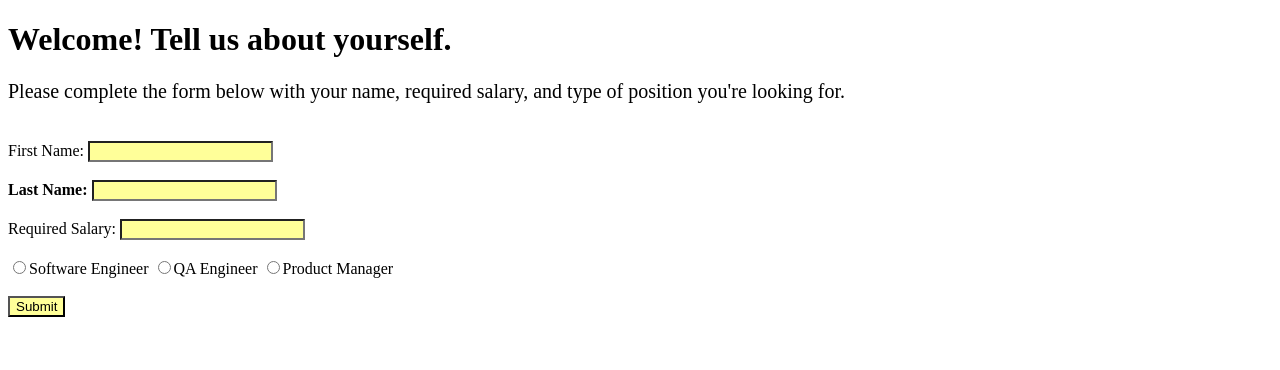
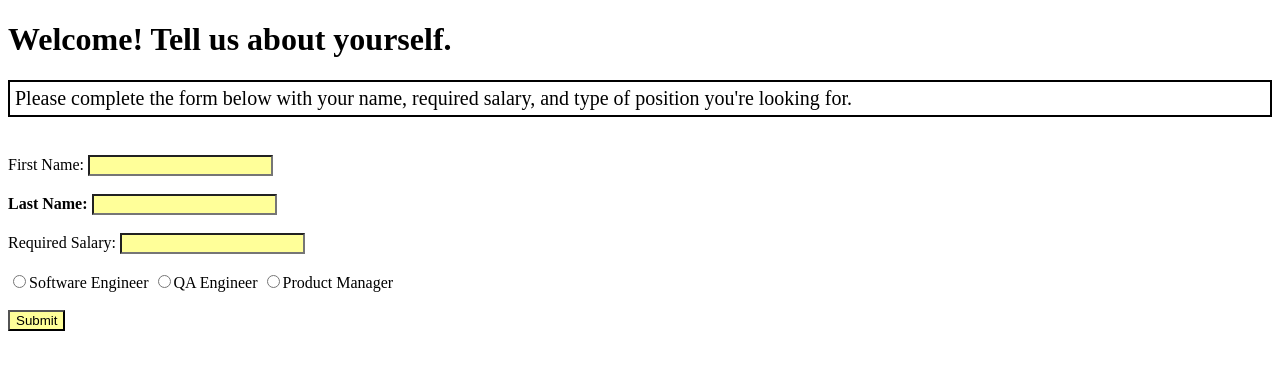
Before and after one commit to DoriRunyon/Week_3_skills_assessment, a Flask app: page /application-form in a window 1280 px wide. Shown: the top 370 px of the page. Run offline with Flask 2, Linux system fonts and the light colour scheme.

Commit message:
Put border around instruction box.

```diff
--- a/static/styles/styles.css
+++ b/static/styles/styles.css
@@ -8,6 +8,11 @@ input {
     font-weight: bold;
 }
 
+#instruction {
+    border: solid black 2px;
+    padding: 5px;
+}
+
 p {
     font-size: 20px;
 }
--- a/templates/application-form.html
+++ b/templates/application-form.html
@@ -8,7 +8,7 @@
 
         <h1>Welcome! Tell us about yourself.</h1>
 
-        <p>Please complete the form below with your name, required salary, and type of position you're looking for.</p>
+        <p id="instruction">Please complete the form below with your name, required salary, and type of position you're looking for.</p>
 
         <form action="/application" method="POST">
             <br>
```
